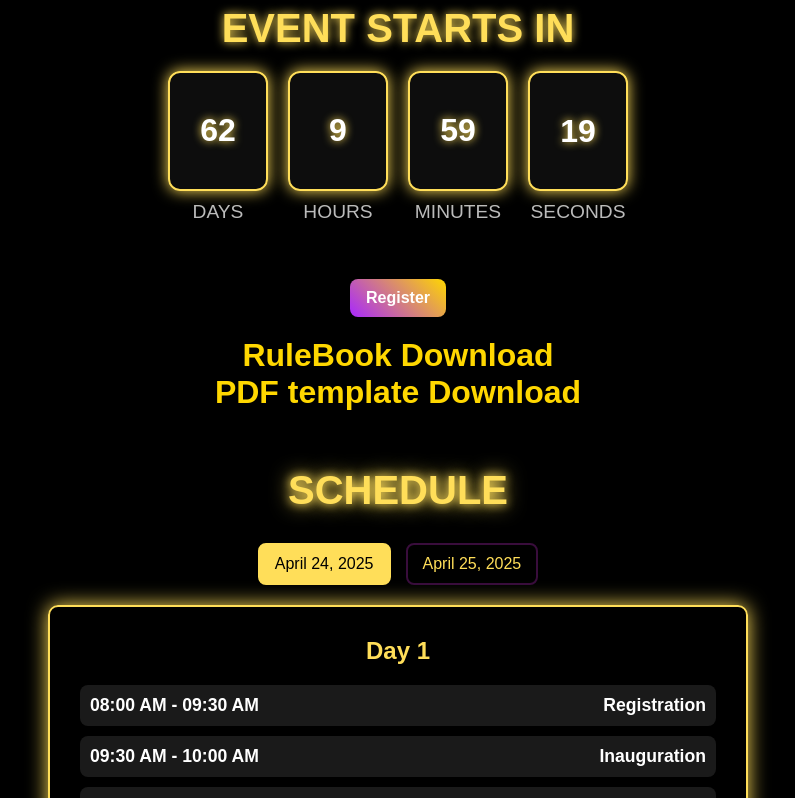
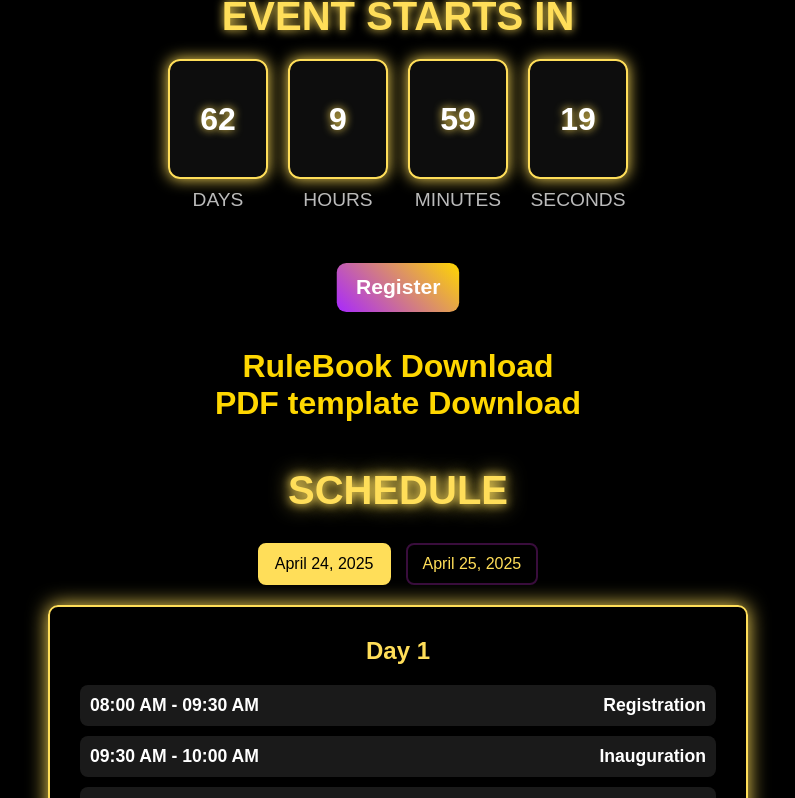
Before and after one commit to Nishanth-1204/Hack-25, a React (Vite) app in the folder Website/: page / in a window 1280 px wide. Shown: the part 808-1606 px from the top of the page, without its empty margins (242-1037 px from the left). Built offline with nearby package versions, Linux system fonts and the light colour scheme.

Commit message:
Update Countdown

```diff
--- a/Website/src/components/Countdown/Countdown.css
+++ b/Website/src/components/Countdown/Countdown.css
@@ -77,6 +77,11 @@
   text-transform: uppercase;
 }
 
+.regitrationBtn {
+  scale: 1.2;
+  margin-bottom: 20px;
+}
+
 /* Responsive */
 @media (max-width: 768px) {
   .timer-container {
--- a/Website/src/components/Navbar/Navbar.css
+++ b/Website/src/components/Navbar/Navbar.css
@@ -66,7 +66,7 @@
   border-radius: 8px;
   border: none;
   font-weight: bold;
-  font-size: 1rem;
+  font-size: 1.1rem;
   color: white;
   cursor: pointer;
   transition: all 0.3s ease;
```
